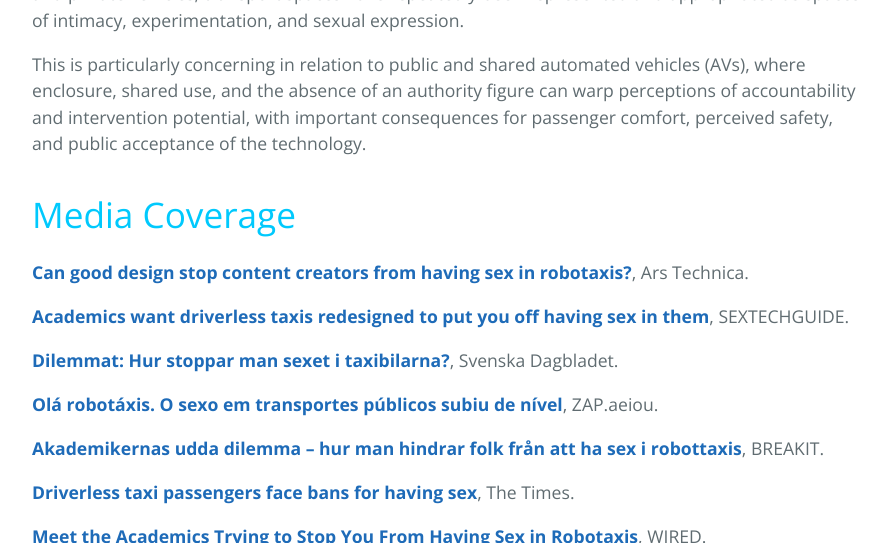
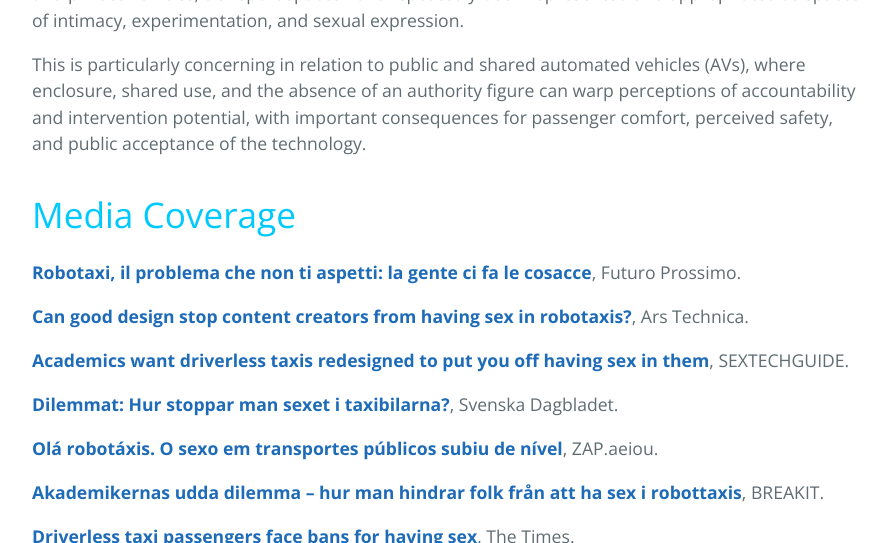
Before and after one commit to love-in-traffic/love-in-traffic.github.io, a Jekyll site: the page built from index.md, in a window 1280 px wide and 900 px high, scrolled down 421 px, cut to the strip 0-543 px from the top of the window. Shown: the whole strip, without its empty margins (192-1080 px from the left). Built offline with Jekyll 4.4.1, drawn with Linux system fonts in a browser that asks for light colours.

Commit message:
Update index.md

```diff
--- a/index.md
+++ b/index.md
@@ -7,6 +7,8 @@ From the Mile High Club and prom-night limousine rituals to Risky Business and P
 This is particularly concerning in relation to public and shared automated vehicles (AVs), where enclosure, shared use, and the absence of an authority figure can warp perceptions of accountability and intervention potential, with important consequences for passenger comfort, perceived safety, and public acceptance of the technology.
 
 # Media Coverage
+[**Robotaxi, il problema che non ti aspetti: la gente ci fa le cosacce**](https://www.futuroprossimo.it/2026/10/robotaxi-il-problema-che-non-ti-aspetti-la-gente-ci-fa-le-cosacce/), Futuro Prossimo.
+
 [**Can good design stop content creators from having sex in robotaxis?**](https://arstechnica.com/cars/2026/10/can-good-design-stop-content-creators-from-having-sex-in-robotaxis/), Ars Technica.
 
 [**Academics want driverless taxis redesigned to put you off having sex in them**](https://sextechguide.com/safety/academics-want-driverless-taxis-redesigned-to-put-you-off-having-sex-in-them/), SEXTECHGUIDE.
```
